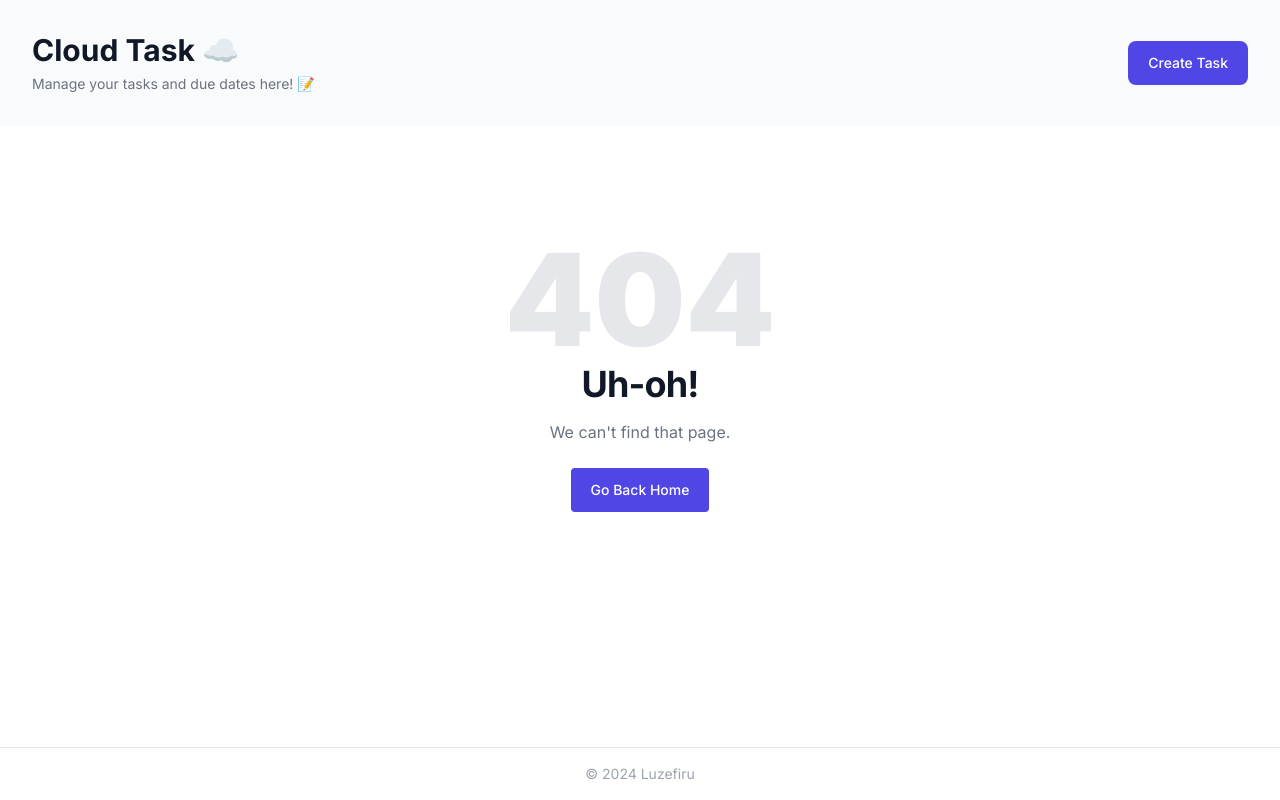
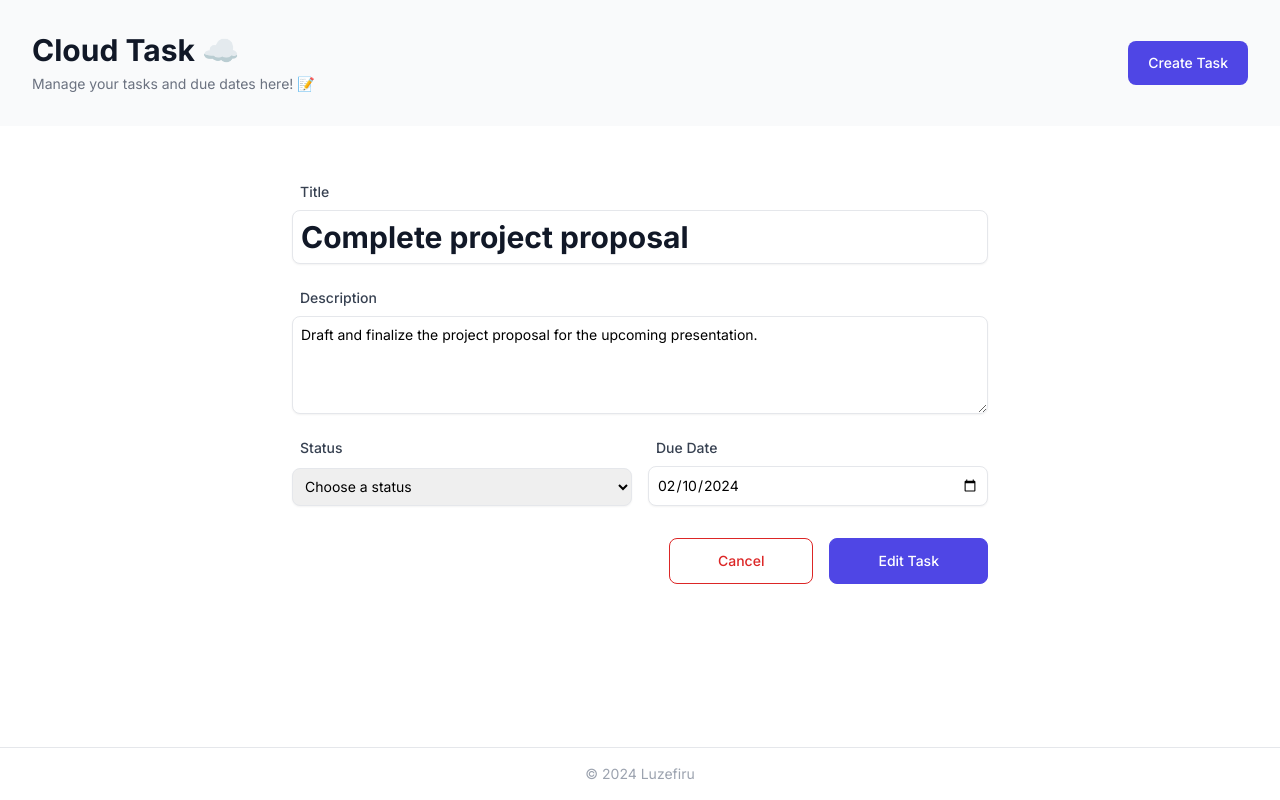
Before and after one commit to Luzefiru/cf-todo, a Next.js app: page /tasks/1 in a window 1280 px wide. Before the commit this address had no page. Built offline with nearby package versions, Linux system fonts and the light colour scheme.

Commit message:
feat: finish task update form design

```diff
--- /dev/null
+++ b/src/app/api/tasks/[id]/route.ts
@@ -0,0 +1,18 @@
+import { NextResponse } from 'next/server';
+import { mockTasks } from '@/app/lib/data';
+import { notFound } from 'next/navigation';
+
+export const runtime = 'edge';
+
+export async function GET(
+  request: Request,
+  { params }: { params: { id: string } }
+) {
+  const fetchedTask = mockTasks.find((t) => t.id === Number(params.id));
+
+  if (fetchedTask === undefined) {
+    notFound();
+  }
+
+  return NextResponse.json({ task: fetchedTask });
+}
--- a/src/app/api/tasks/route.ts
+++ b/src/app/api/tasks/route.ts
@@ -2,7 +2,6 @@ import { NextResponse } from 'next/server';
 import { mockTasks } from '@/app/lib/data';
 
 export const runtime = 'edge';
-export const dynamic = 'force-dynamic';
 
 export async function GET() {
   return NextResponse.json(mockTasks);
--- /dev/null
+++ b/src/app/tasks/[id]/page.tsx
@@ -0,0 +1,107 @@
+import { notFound } from 'next/navigation';
+import Link from 'next/link';
+import { updateTask } from '@/app/lib/actions';
+
+export default async function Page({ params }: { params: { id: string } }) {
+  const response = await fetch(`http://localhost:3000/api/tasks/${params.id}`, {
+    cache: 'no-store',
+  });
+
+  if (response.status === 404) {
+    notFound();
+  }
+
+  const { task }: { task: Task } = await response.json();
+
+  return (
+    <div className="flex justify-center w-full">
+      <div className="flex justify-center w-full px-2 sm:px-4 md:w-3/4">
+        <form action={updateTask} className="w-full lg:w-3/4">
+          <label
+            htmlFor="title"
+            className="block p-2 text-sm font-medium text-gray-700"
+          >
+            Title
+          </label>
+          <input
+            id="title"
+            className="w-full p-2 mb-4 text-2xl font-bold text-gray-900 border border-gray-200 rounded-lg shadow-sm sm:text-3xl"
+            defaultValue={task.title}
+          />
+
+          <div className="mb-4">
+            <label
+              htmlFor="description"
+              className="block p-2 text-sm font-medium text-gray-700"
+            >
+              Description
+            </label>
+
+            <textarea
+              id="description"
+              className="w-full p-2 align-top border border-gray-200 rounded-lg shadow-sm sm:text-sm"
+              rows={4}
+              defaultValue={task.description}
+            ></textarea>
+          </div>
+
+          <div className="flex flex-col justify-center gap-4 mb-8 md:flex-row">
+            <div className="grid w-full">
+              <label
+                htmlFor="status"
+                className="block p-2 text-sm font-medium text-gray-700"
+              >
+                Status
+              </label>
+
+              <select
+                id="status"
+                className="w-full p-2 align-top border border-gray-200 rounded-lg shadow-sm sm:text-sm"
+              >
+                <option selected disabled>
+                  Choose a status
+                </option>
+                <option value="false" defaultChecked={!task.completed}>
+                  Pending
+                </option>
+                <option value="true" defaultChecked={task.completed}>
+                  Completed
+                </option>
+              </select>
+            </div>
+
+            <div className="w-full">
+              <label
+                htmlFor="due_date"
+                className="block p-2 text-sm font-medium text-gray-700"
+              >
+                Due Date
+              </label>
+
+              <input
+                id="due_date"
+                className="w-full p-2 align-top border border-gray-200 rounded-lg shadow-sm sm:text-sm"
+                defaultValue={task.due_date}
+                type="date"
+              />
+            </div>
+          </div>
+          <div className="flex flex-col justify-end w-full gap-4 md:flex-row">
+            <Link
+              className="inline-block px-12 py-3 text-sm font-medium text-center text-red-600 transition-all border border-red-600 rounded-lg text-nowrap hover:bg-red-600 hover:text-white focus:outline-none focus:ring active:bg-red-500"
+              href="/"
+            >
+              Cancel
+            </Link>
+            <button
+              className="inline-block px-12 py-3 text-sm font-medium text-white transition-all bg-indigo-600 border border-indigo-600 rounded-lg hover:bg-indigo-800 focus:outline-none focus:ring active:text-indigo-500 text-nowrap"
+              type="submit"
+            >
+              Edit Task
+            </button>
+          </div>
+        </form>
+      </div>
+    </div>
+  );
+}
--- a/src/app/ui/TableRow.tsx
+++ b/src/app/ui/TableRow.tsx
@@ -1,9 +1,12 @@
+import TableRowButtons from './TableRowButtons';
+
 export default function TableRow({
+  id,
   title,
   description,
   completed,
   due_date,
-}: Omit<Task, 'id'>) {
+}: Task) {
   return (
     <tr>
       <td className="px-4 py-2 font-medium text-gray-900 truncate whitespace-nowrap max-w-[14ch]">
@@ -19,12 +22,7 @@ export default function TableRow({
         {new Date(due_date).toISOString().split('T')[0].replaceAll('-', '/')}
       </td>
       <td className="px-4 py-2 text-center whitespace-nowrap">
-        <a
-          href="#"
-          className="inline-block px-4 py-2 text-xs font-medium text-white bg-indigo-600 rounded hover:bg-indigo-700"
-        >
-          View
-        </a>
+        <TableRowButtons id={id} />
       </td>
     </tr>
   );
--- /dev/null
+++ b/src/app/ui/TableRowButtons.tsx
@@ -0,0 +1,52 @@
+import Link from 'next/link';
+
+interface Props {
+  id: number;
+}
+
+export default function TableRowButtons({ id }: Props) {
+  return (
+    <span className="inline-flex overflow-hidden bg-white border rounded-md shadow-sm">
+      <Link
+        className="inline-block p-3 text-gray-700 border-e hover:bg-gray-50 focus:relative"
+        title="Edit Task"
+        href={`/tasks/${id}`}
+      >
+        <svg
+          xmlns="http://www.w3.org/2000/svg"
+          fill="none"
+          viewBox="0 0 24 24"
+          stroke-width="1.5"
+          stroke="currentColor"
+          className="w-4 h-4"
+        >
+          <path
+            stroke-linecap="round"
+            stroke-linejoin="round"
+            d="M16.862 4.487l1.687-1.688a1.875 1.875 0 112.652 2.652L10.582 16.07a4.5 4.5 0 01-1.897 1.13L6 18l.8-2.685a4.5 4.5 0 011.13-1.897l8.932-8.931zm0 0L19.5 7.125M18 14v4.75A2.25 2.25 0 0115.75 21H5.25A2.25 2.25 0 013 18.75V8.25A2.25 2.25 0 015.25 6H10"
+          />
+        </svg>
+      </Link>
+
+      <button
+        className="inline-block p-3 text-gray-700 hover:bg-gray-50 focus:relative"
+        title="Delete Task"
+      >
+        <svg
+          xmlns="http://www.w3.org/2000/svg"
+          fill="none"
+          viewBox="0 0 24 24"
+          stroke-width="1.5"
+          stroke="currentColor"
+          className="w-4 h-4"
+        >
+          <path
+            stroke-linecap="round"
+            stroke-linejoin="round"
+            d="M14.74 9l-.346 9m-4.788 0L9.26 9m9.968-3.21c.342.052.682.107 1.022.166m-1.022-.165L18.16 19.673a2.25 2.25 0 01-2.244 2.077H8.084a2.25 2.25 0 01-2.244-2.077L4.772 5.79m14.456 0a48.108 48.108 0 00-3.478-.397m-12 .562c.34-.059.68-.114 1.022-.165m0 0a48.11 48.11 0 013.478-.397m7.5 0v-.916c0-1.18-.91-2.164-2.09-2.201a51.964 51.964 0 00-3.32 0c-1.18.037-2.09 1.022-2.09 2.201v.916m7.5 0a48.667 48.667 0 00-7.5 0"
+          />
+        </svg>
+      </button>
+    </span>
+  );
+}
```
